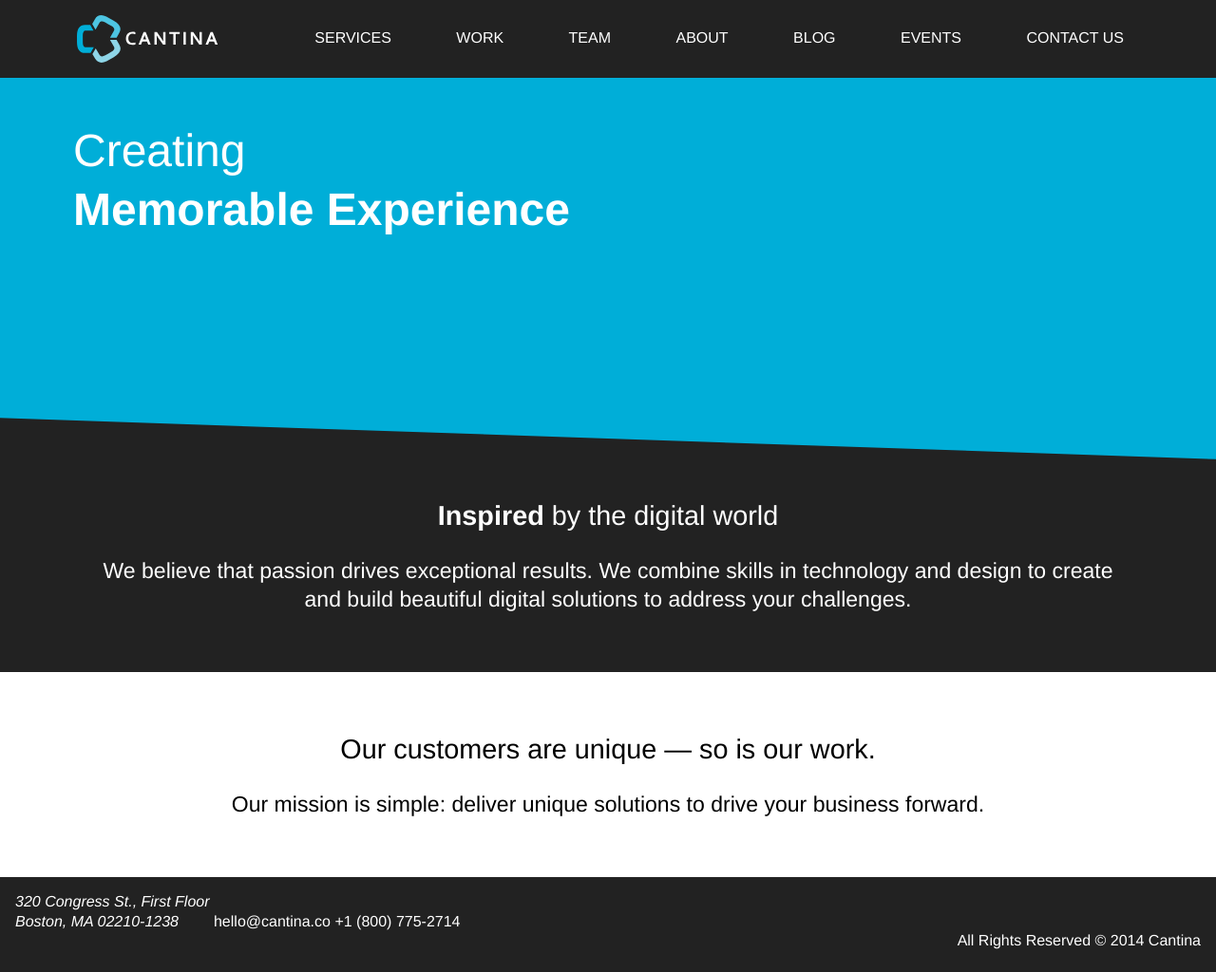
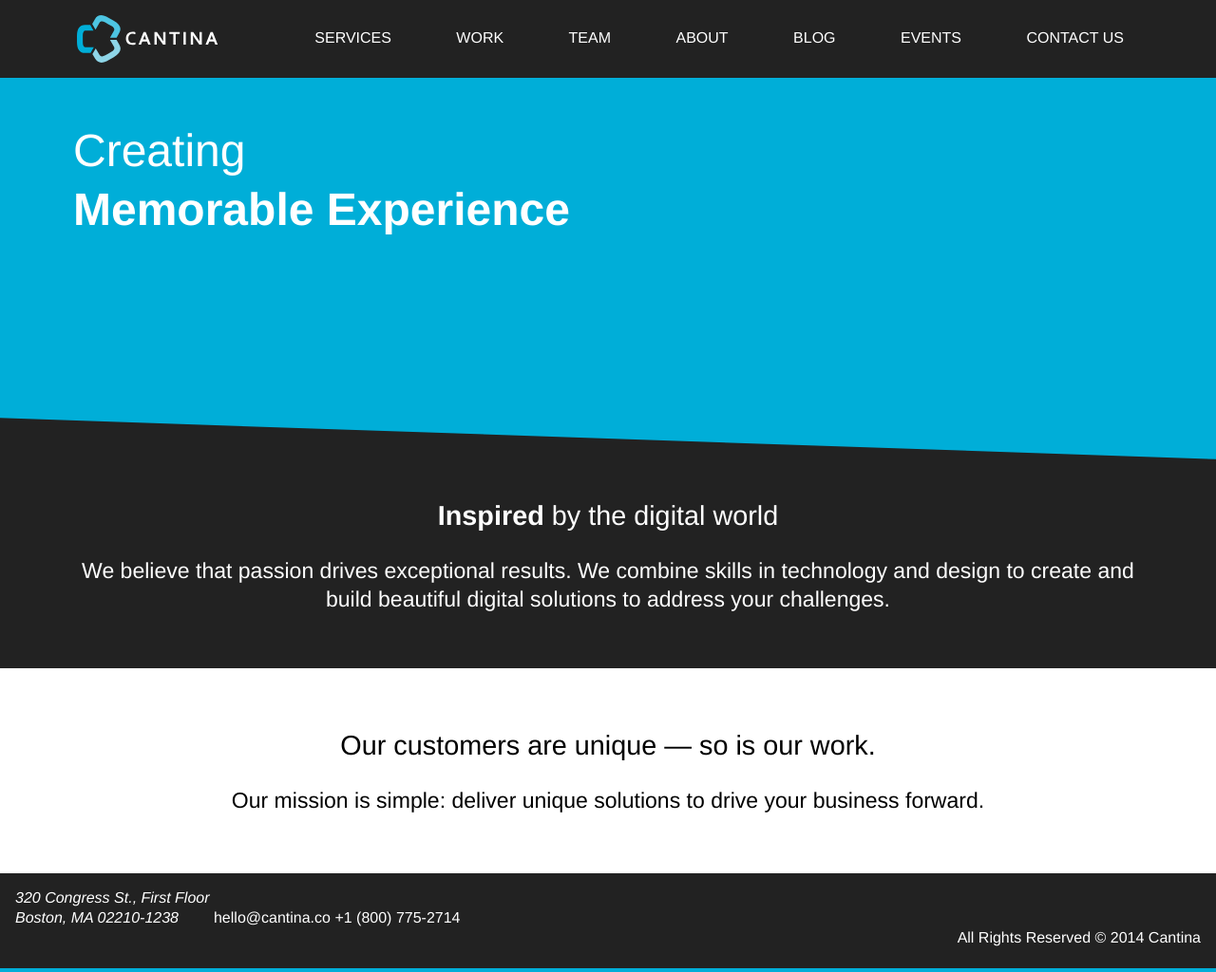
Before and after one commit to matthewcrist/top-secret-repo, a Jekyll site: the page built from index.html, in a window 1280 px wide and 1024 px high. Shown: the whole window at 95% size. Built offline with Jekyll 4.4.1, drawn with Linux system fonts in a browser that asks for light colours; some web fonts are replaced; Markdown is read by kramdown in place of the engine named in the settings; comment, search, counter and statistics services are not loaded.

Commit message:
Fixed padding on rotated sections.

```diff
--- a/_sass/_content.scss
+++ b/_sass/_content.scss
@@ -40,11 +40,10 @@
         &.rotated {
 
             margin: -2em 0;
-            padding: 0;
             -webkit-transform: matrix(1, 0.034, 0, 1, 0, 0);
 
             .inner {
-                padding: 2em 2em 4em 2em;
+                margin-bottom: 3em;
                 -webkit-transform: matrix(1, -0.034, 0, 1, 0, 0);
             }
 
```
